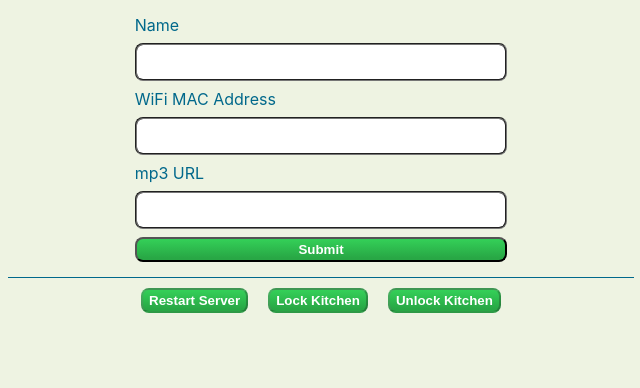
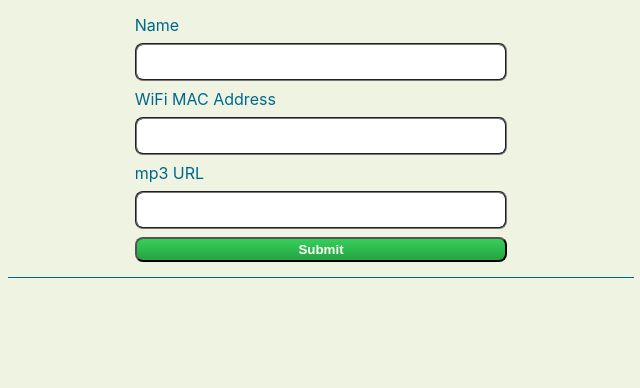
Before and after one commit to cartfisk/themesong-player, a Flask app: page / in a window 1280 px wide. Shown: the part 78-466 px from the top of the page, without its empty margins (319-959 px from the left). Run offline with Flask 2, Linux system fonts and the light colour scheme.

Commit message:
no u can't have admins!

```diff
--- a/templates/index.html
+++ b/templates/index.html
@@ -27,20 +27,20 @@
                     </div>
                 </form>
             </div>
-            <div class="admin-wrap" hidden>
+            <div class="admin-wrap">
               <form action="/v1/restart" method="get">
                 <div class="button">
-                  <button id="restart-server-button" type="submit" disabled=true>Restart Server</button>
+                  <button id="restart-server-button" type="submit" disabled=true hidden>Restart Server</button>
                 </div>
               </form>
               <form action="/v1/devices/lock/Kitchen" method="get">
                 <div class="button">
-                  <button id="lock-kitchen" type="submit" disabled=true>Lock Kitchen</button>
+                  <button id="lock-kitchen" type="submit" disabled=true hidden>Lock Kitchen</button>
                 </div>
               </form>
               <form action="/v1/devices/unlock/Kitchen" method="get">
                 <div class="button">
-                  <button id="unlock-kitchen" type="submit" disabled=true>Unlock Kitchen</button>
+                  <button id="unlock-kitchen" type="submit" disabled=true hidden>Unlock Kitchen</button>
                 </div>
               </form>
             </div>
```
